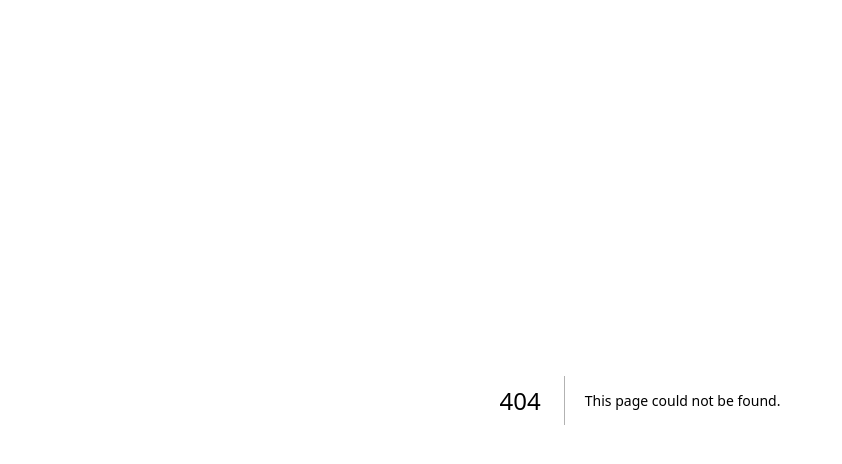
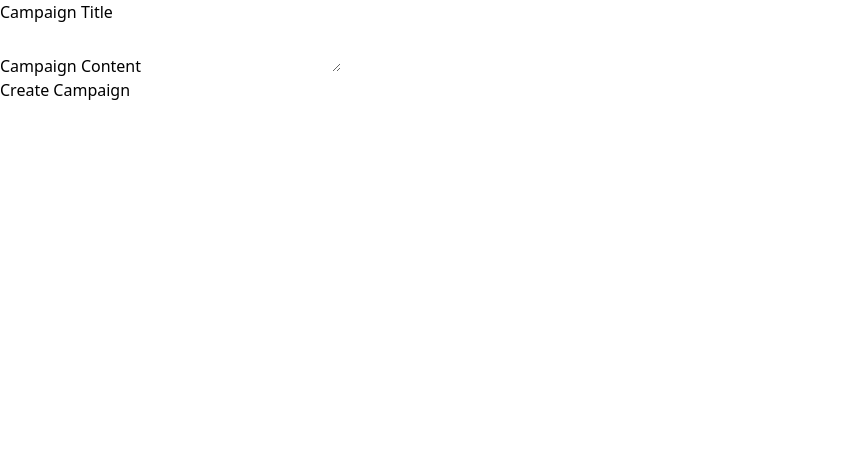
Before and after one commit to Dev-180Memes/advert-system, a Next.js app: page /platform/campaign-management in a window 1280 px wide. Before the commit this address had no page. Shown: the top 464 px of the page, without its empty margins (0-842 px from the left). Built offline with nearby package versions, Linux system fonts and the light colour scheme.

Commit message:
refactor: Update User model and related files

```diff
--- a/models/Report.ts
+++ b/models/Report.ts
@@ -1,6 +1,6 @@
 import mongoose,{ Schema, Model, Document, ObjectId } from "mongoose";
 
-interface IReport extends Document {
+export interface IReport extends Document {
     campaignTitle: string;
     content: string;
     successfulEmails: string[];
--- /dev/null
+++ b/pages/platform/campaign-management.tsx
@@ -0,0 +1,51 @@
+import React, { useState } from 'react'
+import { decodeJWT } from '@/utils/decodeToken'
+import axios from 'axios'
+import withAuth from '@/components/hoc/withAuth'
+
+const Campaign = () => {
+    const [title, setTitle] = useState('')
+    const [content, setContent] = useState('')
+
+    const createCampaign = async (e: React.FormEvent) => {
+        e.preventDefault()
+
+        if (!title || !content) {
+            alert('Title and content are required')
+            return
+        }
+
+        const token = localStorage.getItem('token');
+        if (token) {
+            const { id } = decodeJWT(token);
+            const { data } = await axios.post(`/api/campaign/${id}`, {
+                title,
+                content,
+            });
+
+            if (data.message) {
+                alert(data.message);
+            } else {
+                console.error('Error creating campaign:', data.message);
+            }
+        }
+    }
+
+  return (
+    <div>
+      <form onSubmit={createCampaign}>
+        <div>
+            <label htmlFor="title">Campaign Title</label>
+            <input type="text" id="title" value={title} onChange={(e) => setTitle(e.target.value)} />
+        </div>
+        <div>
+            <label htmlFor="content">Campaign Content</label>
+            <textarea id="content" value={content} onChange={(e) => setContent(e.target.value)} />
+        </div>
+        <button type="submit">Create Campaign</button>
+      </form>
+    </div>
+  )
+}
+
+export default withAuth(Campaign);
--- /dev/null
+++ b/pages/platform/reports.tsx
@@ -0,0 +1,44 @@
+import React, { useEffect, useState } from 'react';
+import { IReport } from '@/models/Report';
+import axios from 'axios';
+import { decodeJWT } from '@/utils/decodeToken';
+import withAuth from '@/components/hoc/withAuth';
+
+const Reports: React.FC = () => {
+    const [reports, setReports] = useState<IReport[]>([]);
+
+    useEffect(() => {
+        const fetchReports = async () => {
+            const token = localStorage.getItem('token');
+            if (token) {
+                const { id } = decodeJWT(token);
+                const { data } = await axios.get(`/api/reports/${id}`);
+
+                if (data.report) {
+                    setReports(data.report);
+                } else {
+                    console.error('Error getting reports:', data.message);
+                }
+            }
+        }
+
+        fetchReports();
+    }, []);
+
+  return (
+    <div>
+        <h2>Reports</h2>
+        {reports.map((report, index) => (
+            <div key={index}>
+                <h3>{report.campaignTitle}</h3>
+                <p>{report.content}</p>
+                <p>Successful Emails: {report.successfulEmails.length}</p>
+                <p>Failed Emails: {report.failedEmails.length}</p>
+                <p>Created At: {new Date(report.createdAt).toLocaleString()}</p>
+            </div>
+        ))}
+    </div>
+  )
+}
+
+export default withAuth(Reports);
--- a/pages/platform/user-management.tsx
+++ b/pages/platform/user-management.tsx
@@ -14,11 +14,16 @@ const UserManagement = () => {
       if (token) {
         const { id } = decodeJWT(token);
         const { data } = await axios.get(`/api/admin/users/${id}`);
-        setClients(data.user);
+
+        if (data.user) {
+          setClients(data.user);
+        } else {
+          console.error('Error getting clients:', data.message);
+        }
       }
     }
 
-    // fetchClients();
+    fetchClients();
   }, []);
 
   const addClient = async (e: React.FormEvent) => {
```
